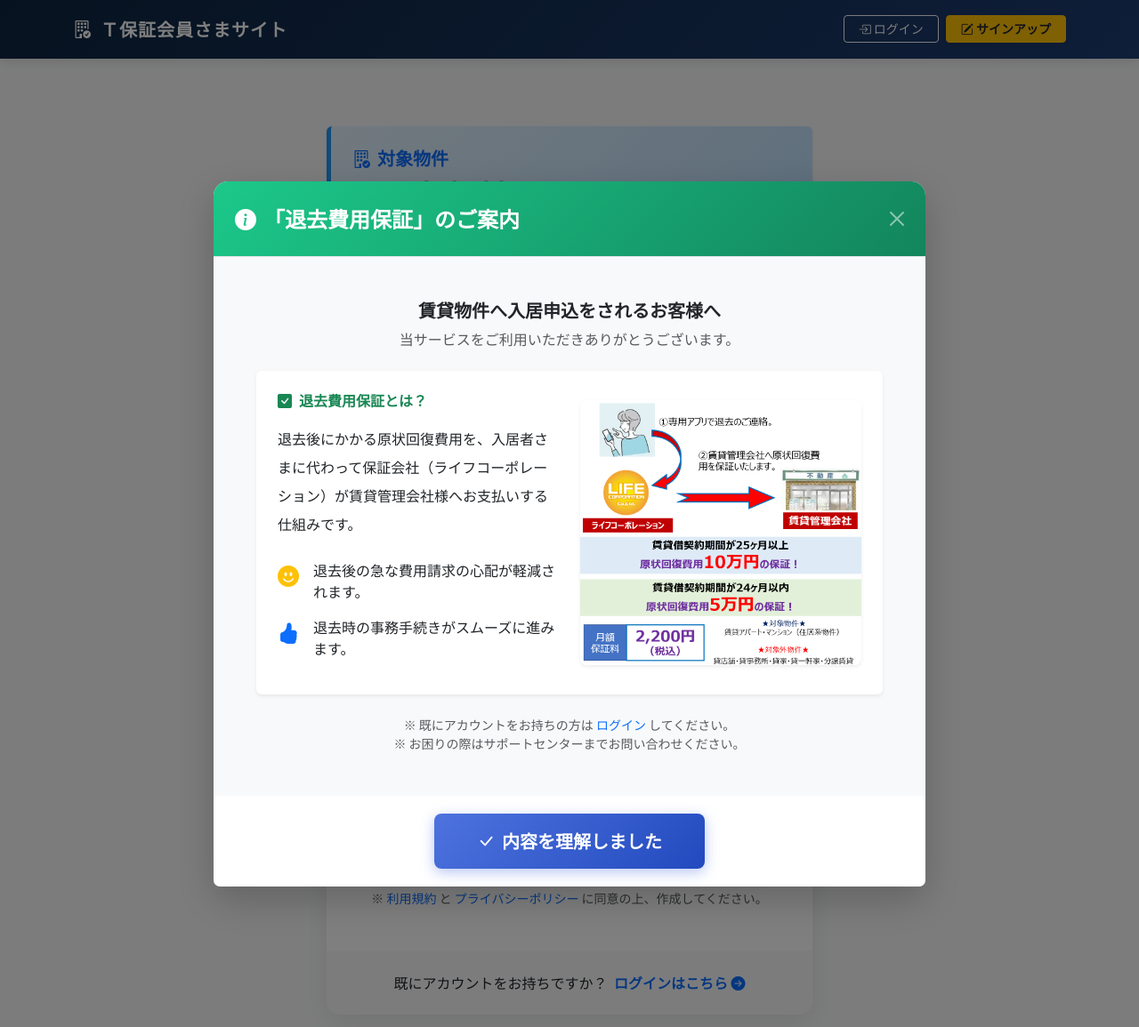
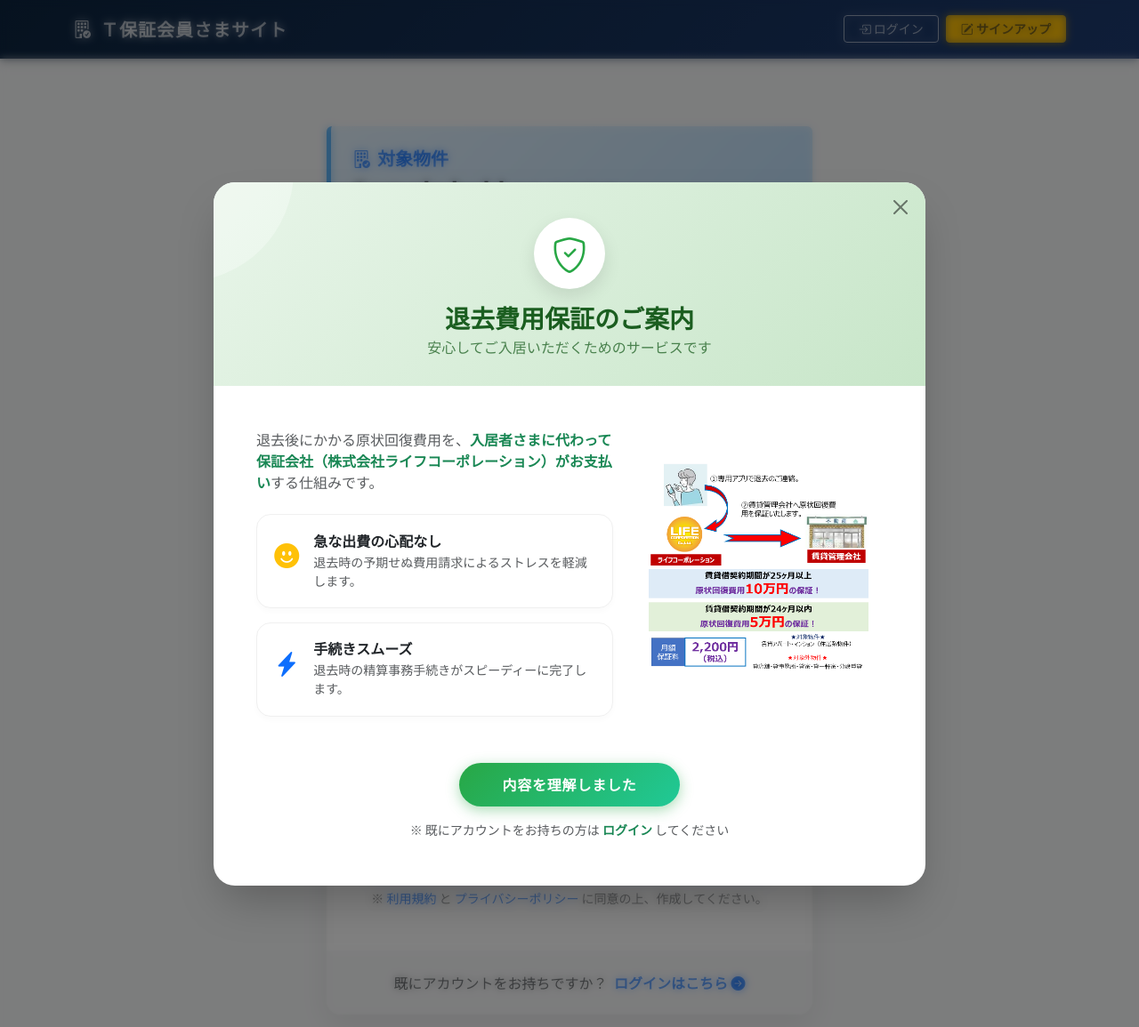
Before and after one commit to k5-kishimoto/LifeSafetyGuarantee, a Django app: template templates/accounts/signup.html in a window 1280 px wide. Shown: the top 1155 px of the page at 89% size. Run offline with Django 5.2, Linux system fonts and the light colour scheme; tables that the repository leaves empty hold one stand-in row (values such as "Sample post"); the template is opened without the code that fills it: values that come from a table or form of the project are taken from there, most other values are stand-ins (such as "Sample title", 1, 10 or a date in 2020); some libraries are stand-ins or nearby versions.

Commit message:
サインアップのモーダル表示変更

```diff
--- a/templates/accounts/signup.html
+++ b/templates/accounts/signup.html
@@ -7,21 +7,23 @@
 {% block content %}
 <style>
     body {
-        background-color: #f8f9fa; /* 全体の背景を少しグレーに */
+        background-color: #f8f9fa;
     }
+
+    /* --- 既存のフォーム用スタイル --- */
     .bukken-card {
-        background: linear-gradient(135deg, #e3f2fd, #bbdefb); /* 物件情報の背景グラデーション */
+        background: linear-gradient(135deg, #e3f2fd, #bbdefb);
         border: none;
         border-left: 5px solid #2196f3;
     }
     .form-card {
         border: none;
-        box-shadow: 0 10px 30px rgba(0,0,0,0.08); /* 柔らかい影 */
-        border-radius: 16px; /* 角丸を強調 */
+        box-shadow: 0 10px 30px rgba(0,0,0,0.08);
+        border-radius: 16px;
         overflow: hidden;
     }
     .form-header {
-        background: linear-gradient(135deg, #4e73df, #224abe); /* ヘッダーのグラデーション */
+        background: linear-gradient(135deg, #4e73df, #224abe);
         padding: 1.5rem;
     }
     .form-control {
@@ -31,14 +33,13 @@
         transition: all 0.3s;
     }
     .form-control:focus {
-        box-shadow: 0 0 0 3px rgba(78, 115, 223, 0.25); /* フォーカス時の光彩 */
+        box-shadow: 0 0 0 3px rgba(78, 115, 223, 0.25);
         border-color: #4e73df;
     }
-    /* プレースホルダー（入力例）の色を薄くする */
     .form-control::placeholder {
-        color: #cecece;       /* 薄いグレー */
-        font-weight: 300;     /* 文字を細くする */
-        opacity: 1;           /* Firefox用のおまじない */
+        color: #cecece;
+        font-weight: 300;
+        opacity: 1;
     }
     .btn-gradient {
         background: linear-gradient(135deg, #4e73df, #224abe);
@@ -58,17 +59,109 @@
         color: #5a5c69;
         margin-bottom: 0.5rem;
     }
+
+    /* --- 🌟 モーダルのアニメーション設定 --- */
+
+    /* 1. 背景のぼかし効果 */
+    .modal-backdrop.show {
+        backdrop-filter: blur(5px); /* 背景をすりガラス状に */
+        opacity: 0.5; /* 黒みの濃さ */
+    }
+
+    /* 2. モーダル本体のスタイル */
     .guide-modal-content {
+        border-radius: 24px; /* 丸みを強く */
+        border: none;
+        box-shadow: 0 25px 50px -12px rgba(0, 0, 0, 0.25);
+        overflow: hidden;
+    }
+
+    /* 3. ポップアップ（バウンス）アニメーション */
+    .modal.fade .modal-dialog {
+        transform: scale(0.8);
+        opacity: 0;
+        transition: all 0.3s ease-in-out;
+    }
+    /* モーダルが表示(show)されたときにアニメーション発動 */
+    .modal.show .modal-dialog {
+        opacity: 1;
+        transform: scale(1);
+        animation: modalBounce 0.6s cubic-bezier(0.68, -0.55, 0.265, 1.55);
+    }
+
+    /* バウンスの動き定義: 小さい状態から少し大きくなって戻る */
+    @keyframes modalBounce {
+        0% { transform: scale(0.5); opacity: 0; }
+        70% { transform: scale(1.05); opacity: 1; } /* 1.05倍まで膨らむ */
+        100% { transform: scale(1); } /* 元に戻る */
+    }
+
+    /* --- モーダル内部のスタイル --- */
+    .guide-hero {
+        background: linear-gradient(135deg, #e8f5e9 0%, #c8e6c9 100%);
+        color: #1b5e20;
+        text-align: center;
+        padding: 2.5rem 1rem 2rem;
+        position: relative;
+    }
+    .guide-hero::before {
+        content: '';
+        position: absolute;
+        top: -60%; left: -20%;
+        width: 250px; height: 250px;
+        background: rgba(255,255,255,0.3);
+        border-radius: 50%;
+    }
+    .guide-icon-box {
+        width: 80px; height: 80px;
+        background: white;
+        border-radius: 50%;
+        display: flex;
+        align-items: center; justify-content: center;
+        margin: 0 auto 1rem;
+        box-shadow: 0 8px 20px rgba(0,0,0,0.1);
+        font-size: 2.5rem;
+        color: #28a745;
+        position: relative; z-index: 2;
+    }
+    .benefit-card {
+        background: white;
         border-radius: 16px;
+        padding: 1.2rem;
+        border: 1px solid #f0f0f0;
+        box-shadow: 0 4px 6px rgba(0,0,0,0.02);
+        transition: transform 0.2s;
+        height: 100%;
+    }
+    .benefit-card:hover {
+        transform: translateY(-3px);
+        border-color: #c3e6cb;
+        box-shadow: 0 10px 15px rgba(0,0,0,0.05);
+    }
+
+    /* 画像のふわふわアニメーション */
+    @keyframes float {
+        0% { transform: translateY(0px); }
+        50% { transform: translateY(-8px); }
+        100% { transform: translateY(0px); }
+    }
+    .floating-img {
+        animation: float 4s ease-in-out infinite;
+    }
+
+    .modal-btn-check {
+        background: linear-gradient(135deg, #28a745, #20c997);
         border: none;
-        box-shadow: 0 15px 40px rgba(0,0,0,0.2);
+        border-radius: 50px;
+        padding: 0.8rem 3rem;
+        font-weight: bold;
+        letter-spacing: 0.05em;
+        box-shadow: 0 4px 15px rgba(40, 167, 69, 0.4);
+        transition: all 0.3s;
     }
-    .guide-modal-header {
-        background: linear-gradient(135deg, #1cc88a, #13855c);
-        color: white;
-        border-top-left-radius: 16px;
-        border-top-right-radius: 16px;
-        padding: 1.5rem;
+    .modal-btn-check:hover {
+        transform: scale(1.05) translateY(-2px);
+        box-shadow: 0 6px 20px rgba(40, 167, 69, 0.5);
     }
 </style>
 
@@ -171,53 +264,65 @@
 <div class="modal fade" id="signupGuideModal" tabindex="-1" aria-labelledby="guideModalLabel" aria-hidden="true">
     <div class="modal-dialog modal-dialog-centered modal-lg">
         <div class="modal-content guide-modal-content">
-            <div class="modal-header guide-modal-header">
-                <h4 class="modal-title fw-bold" id="guideModalLabel">
-                    <i class="bi bi-info-circle-fill me-2"></i>「退去費用保証」のご案内
-                </h4>
-                <button type="button" class="btn-close btn-close-white" data-bs-dismiss="modal" aria-label="Close"></button>
+
+            <div class="guide-hero">
+                <button type="button" class="btn-close position-absolute top-0 end-0 m-3" data-bs-dismiss="modal" aria-label="Close"></button>
+                <div class="guide-icon-box">
+                    <i class="bi bi-shield-check"></i>
                 </div>
-            <div class="modal-body p-4 p-lg-5 bg-light">
-                <div class="text-center mb-4">
-                    <h5 class="fw-bold text-dark">賃貸物件へ入居申込をされるお客様へ</h5>
-                    <p class="text-muted">当サービスをご利用いただきありがとうございます。</p>
+                <h3 class="fw-bold mb-1">退去費用保証のご案内</h3>
+                <p class="mb-0 opacity-75">安心してご入居いただくためのサービスです</p>
             </div>
 
-                <div class="card border-0 shadow-sm mb-4">
-                    <div class="card-body p-4">
+            <div class="modal-body p-4 p-lg-5">
                 <div class="row align-items-center">
-                            <div class="col-lg-6 mb-4 mb-lg-0">
-                                <h6 class="fw-bold text-success mb-3"><i class="bi bi-check-square-fill me-2"></i>退去費用保証とは？</h6>
-                                <p class="lh-lg">
-                                    退去後にかかる原状回復費用を、入居者さまに代わって保証会社（ライフコーポレーション）が賃貸管理会社様へお支払いする仕組みです。
+                    <div class="col-lg-7 mb-4 mb-lg-0">
+                        <p class="text-muted mb-4">
+                            退去後にかかる原状回復費用を、<strong class="text-success">入居者さまに代わって保証会社（株式会社ライフコーポレーション）がお支払い</strong>する仕組みです。
                         </p>
-                                <ul class="list-unstyled mt-4">
-                                    <li class="mb-3 d-flex align-items-start">
-                                        <i class="bi bi-emoji-smile-fill text-warning fs-4 me-3"></i>
-                                        <span>退去後の急な費用請求の心配が軽減されます。</span>
-                                    </li>
-                                    <li class="d-flex align-items-start">
-                                        <i class="bi bi-hand-thumbs-up-fill text-primary fs-4 me-3"></i>
-                                        <span>退去時の事務手続きがスムーズに進みます。</span>
-                                    </li>
-                                </ul>
+
+                        <div class="benefit-card d-flex align-items-start mb-3">
+                            <div class="me-3 mt-1">
+                                <i class="bi bi-emoji-smile-fill text-warning fs-3"></i>
                             </div>
-                            <div class="col-lg-6 text-center">
-                                <img src="{% static 'img/detail.png' %}" class="img-fluid rounded-3 shadow-sm" alt="退去費用保証のイメージ"/>
+                            <div>
+                                <h6 class="fw-bold text-dark mb-1">急な出費の心配なし</h6>
+                                <p class="small text-muted mb-0">退去時の予期せぬ費用請求によるストレスを軽減します。</p>
+                            </div>
+                        </div>
+
+                        <div class="benefit-card d-flex align-items-start">
+                            <div class="me-3 mt-1">
+                                <i class="bi bi-lightning-charge-fill text-primary fs-3"></i>
+                            </div>
+                            <div>
+                                <h6 class="fw-bold text-dark mb-1">手続きスムーズ</h6>
+                                <p class="small text-muted mb-0">退去時の精算事務手続きがスピーディーに完了します。</p>
+                            </div>
+                        </div>
+                    </div>
+
+                    <div class="col-lg-5 text-center">
+                        <div class="position-relative p-3">
+                            <div style="position: absolute; top: 10%; left: 10%; width: 80%; height: 80%; background: #e8f5e9; border-radius: 50%; z-index: 0;"></div>
+
+                            <img src="{% static 'img/detail.png' %}" class="img-fluid position-relative floating-img" style="z-index: 1;" alt="退去費用保証のイメージ"/>
                         </div>
                     </div>
                 </div>
             </div>
 
-                <p class="small text-muted text-center mb-0">
-                    ※ 既にアカウントをお持ちの方は <a href="{% url 'login' %}" class="text-decoration-none">ログイン</a> してください。<br>
-                    ※ お困りの際はサポートセンターまでお問い合わせください。
+            <div class="modal-footer border-0 justify-content-center pb-5 pt-0">
+                <div class="text-center w-100">
+                    <button type="button" class="btn btn-success modal-btn-check" data-bs-dismiss="modal">
+                        内容を理解しました
+                    </button>
+                    <div class="mt-3">
+                        <p class="small text-muted mb-0">
+                            ※ 既にアカウントをお持ちの方は <a href="{% url 'login' %}" class="fw-bold text-success text-decoration-none">ログイン</a> してください
                         </p>
                     </div>
-            <div class="modal-footer bg-white p-3 border-top-0 justify-content-center">
-                <button type="button" class="btn btn-success btn-gradient px-5 py-3 fs-5" data-bs-dismiss="modal">
-                    <i class="bi bi-check-lg me-2"></i>内容を理解しました
-                </button>
+                </div>
             </div>
         </div>
     </div>
@@ -228,10 +333,7 @@
         // ---------------------------------------------------------
         // 1. Djangoの値を「文字列」として安全に受け取る
         // ---------------------------------------------------------
-        // ダブルクォートで囲むことで、万が一値が空でも "" となりエラーになりません
         var isBoundStr = "{{ form.is_bound|yesno:'true,false' }}";
-
-        // 文字列の "true" を JavaScriptの boolean (true/false) に変換
         var isBound = (isBoundStr === 'true');
 
         console.log("フォーム送信済み状態(文字列):", isBoundStr);
@@ -243,7 +345,6 @@
         if (!isBound) {
             var modalElement = document.getElementById('signupGuideModal');
 
-            // Bootstrapチェック
             if (typeof bootstrap !== 'undefined') {
                 if (modalElement) {
                     try {
@@ -251,8 +352,11 @@
                             backdrop: 'static',
                             keyboard: false
                         });
+                        // 少し遅延させてアニメーションを見せる演出
+                        setTimeout(() => {
                             myModal.show();
                             console.log("モーダルを表示しました");
+                        }, 300);
                     } catch (e) {
                         console.error("モーダル表示エラー:", e);
                     }
@@ -272,7 +376,6 @@
 
         if (form && button) {
             form.addEventListener('submit', function(event) {
-                // 送信直後にボタンを無効化
                 setTimeout(function() {
                     button.disabled = true;
                     button.innerHTML = '<span class="spinner-border spinner-border-sm" role="status" aria-hidden="true"></span> 処理中...';
```
Lines whose indentation alone changed are shown as unchanged.
